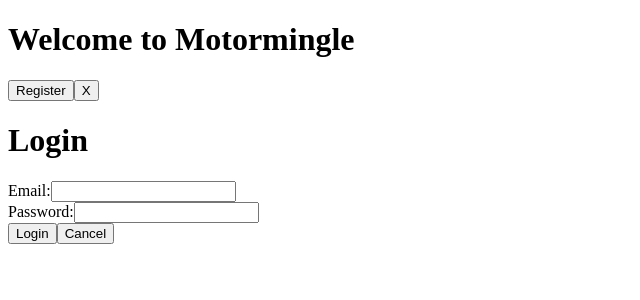
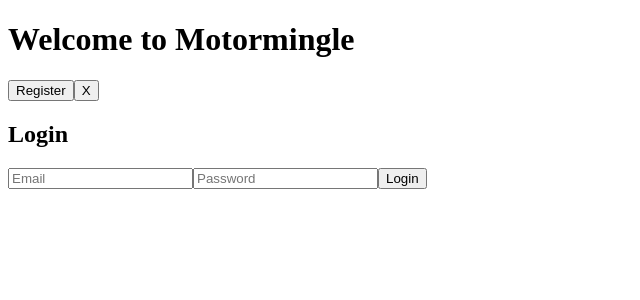
Before and after one commit to Owiti95/Motormingle, a React (Create React App) app in the folder client/: page /login in a window 1280 px wide. Both pictures are taken after a click on the button "Login". Shown: the top 300 px of the page, without its empty margins (0-640 px from the left). Built offline with nearby package versions, Linux system fonts and the light colour scheme.

Commit message:
changes in Login.js, created LogoutButton.js, changed App.js, created EventList just for testing

```diff
--- a/client/src/components/App.js
+++ b/client/src/components/App.js
@@ -1,9 +1,14 @@
+//App.js
+
 import React, { useState } from 'react';
 import Login from './Login';
 import Register from './Register';
+import LogoutButton from './LogoutButton';
+import EventList from './EventList'; // Assume this component lists events
 import { UserProvider } from './UserContext'; // Import UserProvider
 
 const App = () => {
+  const [loggedIn, setLoggedIn] = useState(false);
   const [showLogin, setShowLogin] = useState(false);
   const [showRegister, setShowRegister] = useState(false);
 
@@ -17,18 +22,33 @@ const App = () => {
     setShowLogin(false); // Hide Login if Register is shown
   };
 
+  const handleLogout = () => {
+    setLoggedIn(false); // Update loggedIn state on logout
+  };
+
   return (
-    <UserProvider> {/* Wrap the whole app with UserProvider */}
+    <UserProvider>
       <div>
         <h1>Welcome to Motormingle</h1>
+
+        {loggedIn ? (
+          <div>
+            <LogoutButton onLogout={handleLogout} />
+            <EventList />
+          </div>
+        ) : (
+          <>
             <button onClick={handleRegisterButtonClick}>
               {showRegister ? ' X ' : 'Register'}
             </button>
-        {showRegister && <Register />}
+            {showRegister && <Register setLoggedIn={setLoggedIn} />}
+
             <button onClick={handleLoginButtonClick}>
               {showLogin ? ' X ' : 'Login'}
             </button>
-        {showLogin && <Login />}
+            {showLogin && <Login setLoggedIn={setLoggedIn} />}
+          </>
+        )}
       </div>
     </UserProvider>
   );
--- /dev/null
+++ b/client/src/components/EventList.js
@@ -0,0 +1,43 @@
+import React, { useState, useEffect } from 'react';
+
+const EventList = () => {
+  const [events, setEvents] = useState([]);
+  const [error, setError] = useState(null);
+
+  useEffect(() => {
+    const fetchEvents = async () => {
+      try {
+        const response = await fetch('http://localhost:5555/events');
+        if (!response.ok) {
+          throw new Error('Failed to fetch events');
+        }
+        const data = await response.json();
+        setEvents(data);
+      } catch (error) {
+        console.error('Error fetching events:', error);
+        setError('Failed to load events');
+      }
+    };
+
+    fetchEvents();
+  }, []);
+
+  return (
+    <div>
+      <h2>Upcoming Events</h2>
+      {error ? (
+        <p>{error}</p>
+      ) : (
+        <ul>
+          {events.map((event) => (
+            <li key={event.id}>
+              {event.title} - {event.location}
+            </li>
+          ))}
+        </ul>
+      )}
+    </div>
+  );
+};
+
+export default EventList;
--- a/client/src/components/Login.js
+++ b/client/src/components/Login.js
@@ -1,86 +1,54 @@
-import React, { useContext } from 'react';
-import { useFormik } from 'formik';
-import * as Yup from 'yup';
-import { UserContext } from './UserContext'; // Import the UserContext
+//Login
 
-const Login = ({ onCancel }) => {
-  const { setUser } = useContext(UserContext); // Use the context to set user
 
-  const formik = useFormik({
-    initialValues: {
-      email: '',
-      password: '',
-    },
-    validationSchema: Yup.object({
-      email: Yup.string().email('Invalid email address').required('Required'),
-      password: Yup.string().required('Required'),
-    }),
-    onSubmit: async (values) => {
+import React, { useState } from 'react';
+
+const Login = ({ setLoggedIn }) => {
+  const [email, setEmail] = useState('');
+  const [password, setPassword] = useState('');
+  const [error, setError] = useState(null);
+
+  const handleLogin = async (e) => {
+    e.preventDefault();
+
     try {
-        const response = await fetch('http://localhost:5555/login', { // Updated to match your API
+      const response = await fetch('http://localhost:5000/login', {
         method: 'POST',
-          headers: {
-            'Content-Type': 'application/json',
-          },
-          body: JSON.stringify(values),
+        headers: { 'Content-Type': 'application/json' },
+        body: JSON.stringify({ email, password }),
       });
 
-        if (!response.ok) {
-          throw new Error('Invalid login credentials');
+      if (response.ok) {
+        const data = await response.json();
+        setLoggedIn(true);  // Update the loggedIn state in the parent
+        setError(null);     // Clear any previous error
+      } else {
+        const errorData = await response.json();
+        setError(errorData.error); // Set error message
       }
-
-        const data = await response.json();
-        console.log('Login successful:', data);
-
-        // Set user role in context
-        setUser({ ...data.user, isAdmin: data.user.is_admin }); // Assuming is_admin is sent back
-
-        // Redirect logic or state management goes here
-        // Example: window.location.href = '/dashboard';
-
-      } catch (error) {
-        console.error('Login error:', error);
-        // Handle error (e.g., display error message)
+    } catch (err) {
+      setError('An error occurred while logging in.');
     }
-    },
-  });
+  };
 
   return (
-    <div className="login-container">
-      <h1>Login</h1>
-      <form onSubmit={formik.handleSubmit}>
     <div>
-          <label htmlFor="email">Email:</label>
+      <h2>Login</h2>
+      {error && <p style={{ color: 'red' }}>{error}</p>}
+      <form onSubmit={handleLogin}>
         <input
-            id="email"
-            name="email"
           type="email"
-            onChange={formik.handleChange}
-            onBlur={formik.handleBlur}
-            value={formik.values.email}
+          placeholder="Email"
+          value={email}
+          onChange={(e) => setEmail(e.target.value)}
         />
-          {formik.touched.email && formik.errors.email ? (
-            <div className="error">{formik.errors.email}</div>
-          ) : null}
-        </div>
-
-        <div>
-          <label htmlFor="password">Password:</label>
         <input
-            id="password"
-            name="password"
           type="password"
-            onChange={formik.handleChange}
-            onBlur={formik.handleBlur}
-            value={formik.values.password}
+          placeholder="Password"
+          value={password}
+          onChange={(e) => setPassword(e.target.value)}
         />
-          {formik.touched.password && formik.errors.password ? (
-            <div className="error">{formik.errors.password}</div>
-          ) : null}
-        </div>
-
         <button type="submit">Login</button>
-        <button type="button" onClick={onCancel}>Cancel</button>
       </form>
     </div>
   );
--- /dev/null
+++ b/client/src/components/LogoutButton.js
@@ -0,0 +1,24 @@
+//LogoutButton
+import React from 'react';
+
+const LogoutButton = ({ onLogout }) => {
+  const handleLogout = async () => {
+    try {
+      const response = await fetch('http://localhost:5000/logout', {
+        method: 'POST',
+      });
+
+      if (response.ok) {
+        onLogout();  // Update the parent state to reflect the logged-out status
+      } else {
+        console.log('Logout failed.');
+      }
+    } catch (err) {
+      console.log('An error occurred during logout.');
+    }
+  };
+
+  return <button onClick={handleLogout}>Logout</button>;
+};
+
+export default LogoutButton;
```
Lines whose indentation alone changed are shown as unchanged.
